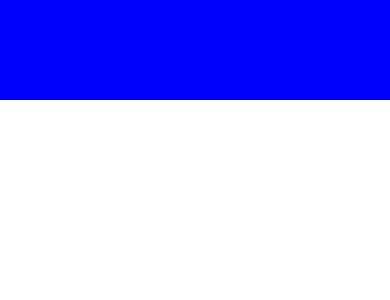
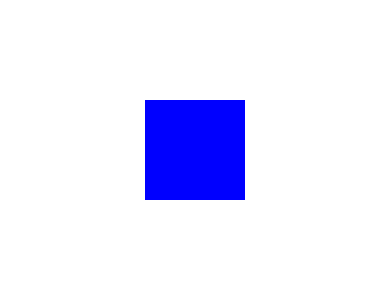
Before and after one commit to borobong2/random_topic, a React Native app: screen / in a window 390 px wide. Shown: the top 300 px of the page. Built offline with nearby package versions, Linux system fonts and the light colour scheme.

Commit message:
fix: Redisigned about btn , speciealText

```diff
--- a/App.js
+++ b/App.js
@@ -1,32 +1,30 @@
 import React, {useState} from 'react';
 import {View, Text} from 'react-native';
 import CustomButton from './src/components/CustomButton';
-
+import CustomText from './src/components/CustomText';
+import {data} from './data';
 const App = () => {
   let [text, setText] = useState(0);
   const changeText = () => {
+    console.log('work', text, data[`topic${text}`]);
     setText(getRandom(1, 10));
   };
-  const data = {
-    topic1: '안녕',
-    topic2: '안녕2',
-    topic3: '안녕3',
-    topic4: '안녕4',
-    topic5: '안녕5',
-    topic6: '안녕6',
-    topic7: '안녕7',
-    topic8: '안녕8',
-    topic9: '안녕9',
-    topic10: '안녕10',
-  };
+
   const getRandom = (min, max) => {
     return Math.floor(Math.random() * (max - min + 1)) + min;
   };
 
   return (
     <View style={{flex: 1}}>
-      <CustomButton onPress={changeText} />
-      <Text style={{backgroundColor: 'red'}}>{data[`topic${text}`]}</Text>
+      <View
+        style={{
+          alignItems: 'center',
+          justifyContent: 'center',
+          marginTop: 100,
+        }}>
+        <CustomButton onPress={changeText} />
+        <CustomText>{data[`topic${text}`]}</CustomText>
+      </View>
     </View>
   );
 };
--- a/src/components/CustomButton.tsx
+++ b/src/components/CustomButton.tsx
@@ -5,7 +5,7 @@ const CustomButton = (props: any) => {
   return (
     <View>
       <Pressable
-        style={{height: 100, backgroundColor: 'blue'}}
+        style={{height: 100, width: 100, backgroundColor: 'blue'}}
         onPress={props.onPress}
       />
     </View>
--- a/src/components/CustomText.tsx
+++ b/src/components/CustomText.tsx
@@ -3,9 +3,12 @@ import {View, Text} from 'react-native';
 // import ko from '../assets/translation/ko';
 
 const CustomText = (props: any) => {
+  const {children} = props;
   return (
-    <View>
-      <Text style={{height: 100, backgroundColor: 'red'}}>{}</Text>
+    <View style={{alignItems: 'center', justifyContent: 'center'}}>
+      <Text style={{height: 100, width: 100, textAlign: 'center'}}>
+        {children}
+      </Text>
     </View>
   );
 };
```
